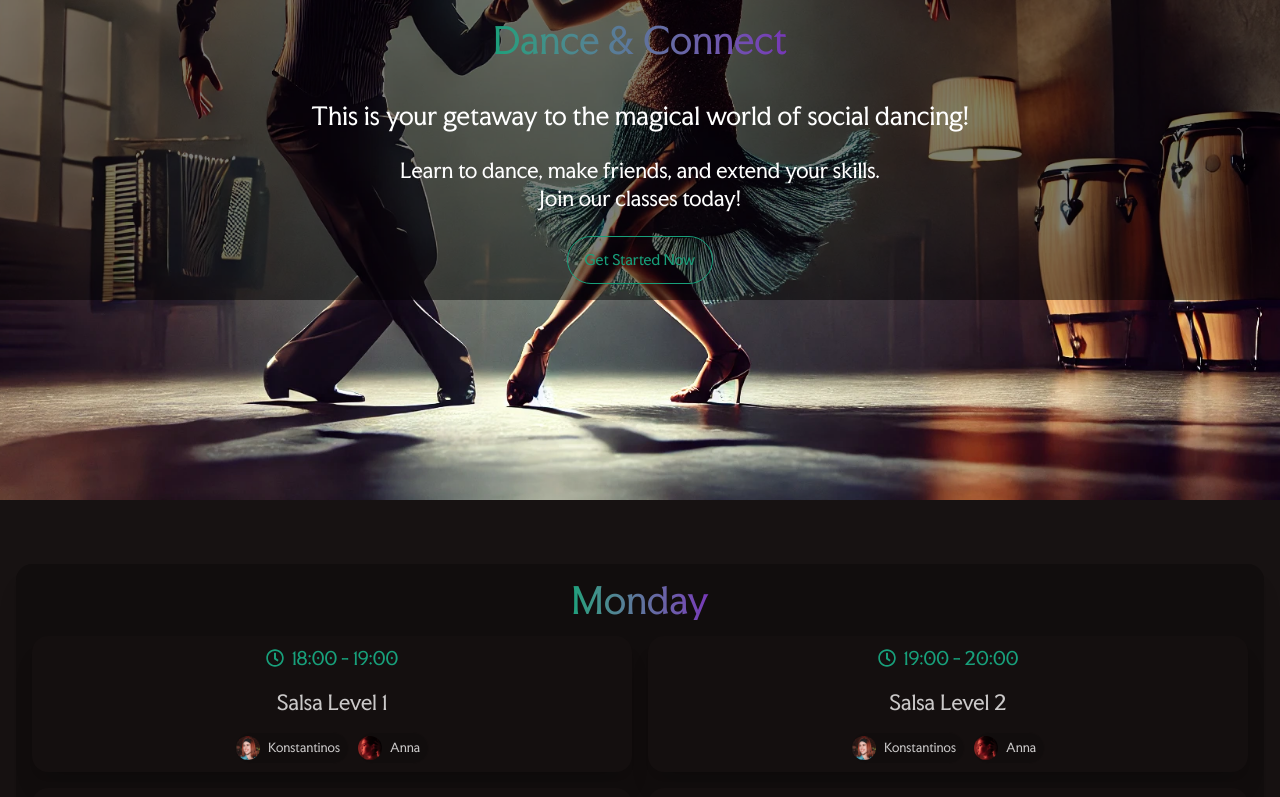
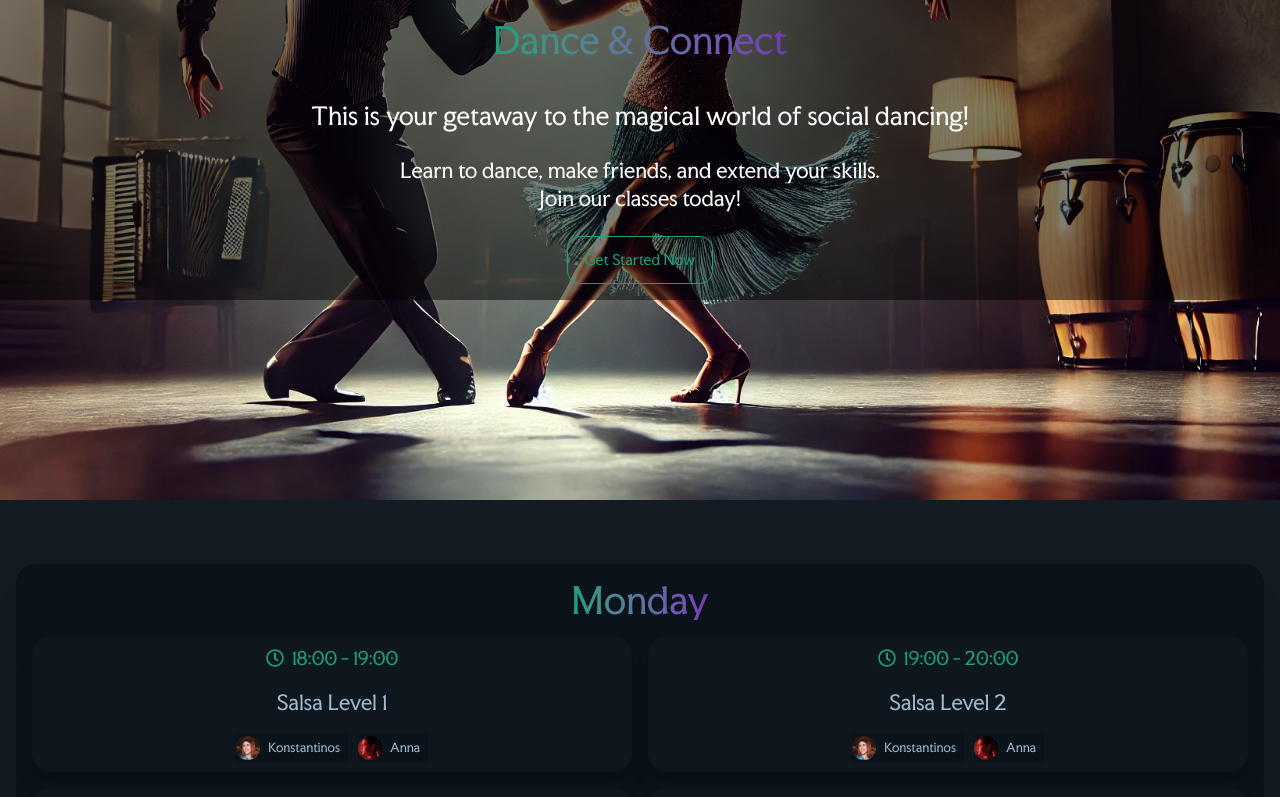
Before and after one commit to nikossoftwaredev/salsa-rayo, a Next.js app: page / in a window 1280 px wide. Shown: the part 300-1097 px from the top of the page. Built offline with nearby package versions, Linux system fonts and the light colour scheme.

Commit message:
changed theme

```diff
--- a/app/layout.tsx
+++ b/app/layout.tsx
@@ -32,7 +32,7 @@ export default function RootLayout({
   children: React.ReactNode;
 }>) {
   return (
-    <html lang="en" data-theme="forest">
+    <html lang="en" data-theme="myTheme">
       <head>
         <script data-preload src="https://terminal.jup.ag/main-v1.js"></script>
       </head>
--- a/app/page.tsx
+++ b/app/page.tsx
@@ -9,7 +9,7 @@ export const revalidate = 0;
 
 export default function Home() {
   return (
-    <main className="flex flex-col min-h-screen items-center justify-center bg-base-100 gap-16 w-full pb-4">
+    <main className="flex flex-col min-h-screen items-center justify-center gap-16 w-full pb-4 bg-base-100">
       <HeroSection />
       <div className="w-full max-w-7xl flex flex-col px-4">
         <ScheduleSection />
--- a/components/Card.tsx
+++ b/components/Card.tsx
@@ -8,7 +8,7 @@ const Card = ({
   className?: string;
 }) => {
   return (
-    <div className={twMerge(`card bg-base-300 shadow-xl`, className)}>
+    <div className={twMerge(`card bg-base-200 shadow-xl`, className)}>
       {children}
     </div>
   );
--- a/components/ScheduleSection.tsx
+++ b/components/ScheduleSection.tsx
@@ -17,7 +17,7 @@ const ScheduleSection = () => {
           <Card
             key={day}
             className={twMerge(
-              `px-4 pb-4`,
+              `px-4 pb-4 bg-base-300`,
               currentDayIndex === dayIndex ? "outline outline-primary " : ""
             )}
           >
--- a/tailwind.config.ts
+++ b/tailwind.config.ts
@@ -21,8 +21,8 @@ const config: Config = {
   daisyui: {
     themes: [
       {
-        forest: {
-          ...require("daisyui/src/theming/themes")["forest"],
+        myTheme: {
+          ...require("daisyui/src/theming/themes")["sunset"],
           primary: "#18A07B",
           accent: "#7737b8",
         },
```
